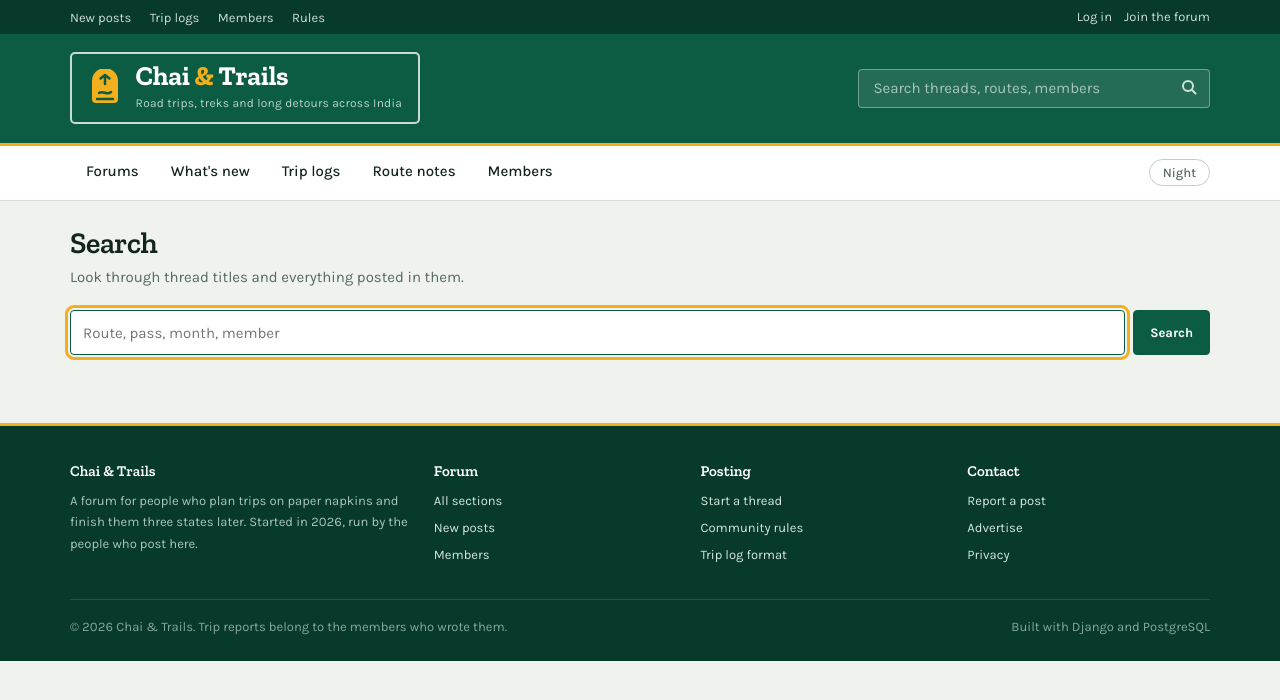
After one commit to WrichikBasu/Chai_and_Trails, a Django app: page /search/ in a window 1280 px wide. The commit adds this page. Shown: the top 700 px of the page. Run offline with Django 5.2, Linux system fonts and the light colour scheme; parts of the project's set-up code (start-up, migrations or seed data) failed here and were passed over; some libraries are stand-ins or nearby versions.

Commit message:
Searching in thread titles implemented

```diff
--- a/forum/urls.py
+++ b/forum/urls.py
@@ -13,6 +13,7 @@ urlpatterns: list[URLPattern] = [
     path('new-thread/', views.NewThreadView.as_view(), name='new_thread'),
     path('photos/upload/', views.PhotoUploadView.as_view(), name='photo_upload'),
     path('photos/<int:pk>/remove/', views.PhotoRemoveView.as_view(), name='photo_remove'),
+    path('search/', views.search, name='search'),
     path('whats-new/', views.whats_new, name='whats_new'),
     path('members/', views.MembersView.as_view(), name='members'),
     # Usernames allow @ . + - _ , which <slug:…> would refuse, so match the whole segment.
--- a/forum/views.py
+++ b/forum/views.py
@@ -5,20 +5,23 @@ from typing import Any, Final, TypedDict, cast
 from django.contrib.auth import login
 from django.contrib.auth.mixins import LoginRequiredMixin
 from django.contrib.auth.views import redirect_to_login
+from django.contrib.postgres.search import SearchQuery, SearchRank
 from django.core.exceptions import PermissionDenied, ValidationError
 from django.core.paginator import InvalidPage, Paginator
-from django.db.models import Count, F, Max, OuterRef, Prefetch, Q, QuerySet, Subquery
+from django.db.models import Count, Exists, F, Max, OuterRef, Prefetch, Q, QuerySet, Subquery, Value
+from django.db.models.functions import Coalesce
 from django.http import (
     Http404, HttpRequest, HttpResponse, HttpResponsePermanentRedirect, HttpResponseRedirect, JsonResponse,
 )
 from django.shortcuts import get_object_or_404, redirect, render
 from django.urls import reverse
 from django.utils import timezone
+from django.utils.http import urlencode
 from django.views.decorators.http import require_http_methods
 from django.views.generic import CreateView, DetailView, ListView, View
 
 from .forms import MAX_PHOTOS, NewThreadForm, ProfileForm, RegistrationForm, ReplyForm, draft_key
-from .models import Attachment, Category, Forum, Post, Thread, User
+from .models import SEARCH_CONFIG, Attachment, Category, Forum, Post, Thread, User
 from .photos import MAX_UPLOAD_BYTES, prepare_photo
 from .posting import add_reply, discard_photos, save_photo, start_thread, waiting_photos
 from .rendering import photo_markdown, render_body
@@ -31,6 +34,10 @@ NAV_SECTIONS: Final[frozenset[str]] = frozenset({'trip-logs', 'route-notes'})
 # The index's "Recently posting" strip: how far back it looks, and how many faces fit.
 RECENT_POSTER_WINDOW: Final[timedelta] = timedelta(days=7)
 RECENT_FACES: Final[int] = 8
+# Search: how much a title match counts next to a match inside a post, and how many
+# members a search can turn up beside the threads.
+TITLE_WEIGHT: Final[float] = 2.0
+SEARCH_MEMBERS: Final[int] = 6
 MEMBERS_PER_PAGE: Final[int] = 24
 # What the Members page can be sorted by, and the ?sort= value that asks for it.
 MEMBER_ORDERINGS: Final[dict[str, list[str]]] = {
@@ -292,6 +299,54 @@ def paginate(request: HttpRequest, objects: QuerySet[Any], per_page: int) -> dic
     }
 
 
+def search(request: HttpRequest) -> HttpResponse:
+    """What the masthead box looks for: threads, by title and by what was posted in them.
+
+    PostgreSQL does the matching against the stored search_vector columns, so a
+    search for "camping" finds "camped" and a search for "the" finds nothing.
+    "websearch" is the query language people already know from search engines:
+    quoted phrases, OR, and -word to leave something out. Whatever they type is
+    a query rather than an error, which plain tsquery input would not be.
+
+    A thread is a hit if its title matches or any of its posts do, and it is
+    ranked on both, with the title counting for more.
+    """
+    asked = request.GET.get('q', '').strip()
+    if not asked:
+        return render(request, 'search.html', {'search_query': asked})
+
+    query = SearchQuery(asked, search_type='websearch', config=SEARCH_CONFIG)
+    matching_posts = Post.objects.filter(thread=OuterRef('pk'), search_vector=query)
+    best_post = matching_posts.annotate(
+        rank=SearchRank(F('search_vector'), query),
+    ).order_by('-rank').values('rank')[:1]
+    threads = (
+        Thread.objects
+        .filter(Q(search_vector=query) | Exists(matching_posts))
+        .annotate(
+            score=(
+                SearchRank(F('search_vector'), query) * TITLE_WEIGHT
+                + Coalesce(Subquery(best_post), Value(0.0))
+            ),
+        )
+        .select_related('author', 'forum', 'last_post__author')
+        .order_by('-score', '-last_posted_at', '-id')  # newest first among equally good matches
+    )
+    # Names are looked up as they are written, not stemmed: nobody searches for half a name.
+    members = User.objects.filter(is_active=True).filter(
+        Q(display_name__icontains=asked) | Q(username__icontains=asked) | Q(location__icontains=asked),
+    ).order_by('-post_count', 'username')[:SEARCH_MEMBERS]
+
+    page = paginate(request, threads, THREADS_PER_PAGE)
+    return render(request, 'search.html', {
+        'search_query': asked,
+        'pager_query': urlencode({'q': asked}),  # page 2 of the same search, not of nothing
+        'threads': page['page_obj'].object_list,
+        'members': members,
+        **page,
+    })
+
+
 def whats_new(request: HttpRequest) -> HttpResponse:
     """Threads from every section, the ones posted in most recently first.
 
--- a/static/css/site.css
+++ b/static/css/site.css
@@ -477,6 +477,11 @@ hr { border: 0; border-top: 1px solid var(--rule); margin: 1.5rem 0; }
   border-radius: var(--r-block);
   margin-bottom: 1.25rem;
 }
+/* The search page's own box, under the heading. */
+.searchbar { display: flex; gap: 0.5rem; margin-bottom: 1.25rem; }
+.searchbar .control { flex: 1 1 auto; }
+.searchbar .btn { flex: none; }
+
 /* The line of small print beside a toolbar's filters: how many, or what it is for. */
 .toolbar__note { margin: 0; color: var(--muted); font-size: var(--t-sm); }
 .toolbar__filters { display: flex; gap: 0.4rem; flex-wrap: wrap; }
--- a/templates/partials/header.html
+++ b/templates/partials/header.html
@@ -37,9 +37,9 @@
       </span>
     </a>
 
-    <form class="hunt" role="search" action="#" method="get">
+    <form class="hunt" role="search" action="{% url 'search' %}" method="get">
       <label class="only-screenreader" for="q">Search the forum</label>
-      <input id="q" name="q" type="search" placeholder="Search threads, routes, members" value="">
+      <input id="q" name="q" type="search" placeholder="Search threads, routes, members" value="{{ search_query|default:'' }}">
       <button type="submit">
         <span class="only-screenreader">Search</span>
         <svg width="16" height="16" viewBox="0 0 16 16" aria-hidden="true" focusable="false">
--- /dev/null
+++ b/templates/search.html
@@ -0,0 +1,75 @@
+{% extends "base.html" %}
+{% load humanize %}
+
+{% block title %}{% if search_query %}{{ search_query }} | Search{% else %}Search{% endif %} | Chai &amp; Trails{% endblock %}
+
+{% block description %}Search the threads, trip logs and members of Chai &amp; Trails.{% endblock %}
+
+{% block header %}{% include "partials/header.html" %}{% endblock %}
+
+{% block content %}
+<div class="pagehead">
+  <div>
+    <h1>Search</h1>
+    {% if search_query %}
+      <p>
+        {{ page_obj.paginator.count|intcomma }} thread{{ page_obj.paginator.count|pluralize }}
+        {{ page_obj.paginator.count|pluralize:"matches,match" }} &ldquo;{{ search_query }}&rdquo;.
+      </p>
+    {% else %}
+      <p>Look through thread titles and everything posted in them.</p>
+    {% endif %}
+  </div>
+</div>
+
+<form class="searchbar" role="search" action="{% url 'search' %}" method="get">
+  <label class="only-screenreader" for="search-q">Search the forum</label>
+  <input class="control" id="search-q" name="q" type="search" value="{{ search_query }}"
+         placeholder="Route, pass, month, member" autofocus>
+  <button class="btn btn--board" type="submit">Search</button>
+</form>
+
+{% if search_query %}
+  {% if members %}
+    <section class="block">
+      <div class="block__bar block__bar--plain"><h2>Members</h2></div>
+      <div class="block__body">
+        <ul class="mini">
+          {% for member in members %}
+            <li>
+              {% include "partials/avatar.html" with member=member size="avatar--sm" %}
+              <span>
+                <a class="mini__title" href="{{ member.get_absolute_url }}">{{ member.display_name }}</a>
+                <span class="mini__meta">
+                  {{ member.rank }}{% if member.location %} &middot; {{ member.location }}{% endif %}
+                  &middot; {{ member.post_count|intcomma }} post{{ member.post_count|pluralize }}
+                </span>
+              </span>
+            </li>
+          {% endfor %}
+        </ul>
+      </div>
+    </section>
+  {% endif %}
+
+  <section class="block">
+    <div class="block__bar block__bar--plain"><h2>Threads</h2></div>
+    {% if threads %}
+      <ul>
+        {% for thread in threads %}
+          {% include "partials/thread_row.html" with show_forum=True %}
+        {% endfor %}
+      </ul>
+    {% else %}
+      <div class="block__body">
+        <p>
+          Nothing matches &ldquo;{{ search_query }}&rdquo;{% if members %} except the members above{% endif %}.
+          Try fewer words, or a different one.
+        </p>
+      </div>
+    {% endif %}
+  </section>
+
+  {% include "partials/pager.html" with query=pager_query %}
+{% endif %}
+{% endblock %}
```
Also changed, not shown: forum/models.py (+32 -2 lines), forum/tests.py (+97 -0 lines), forum/migrations/0011_post_search_vector_thread_search_vector_and_more.py (added).
